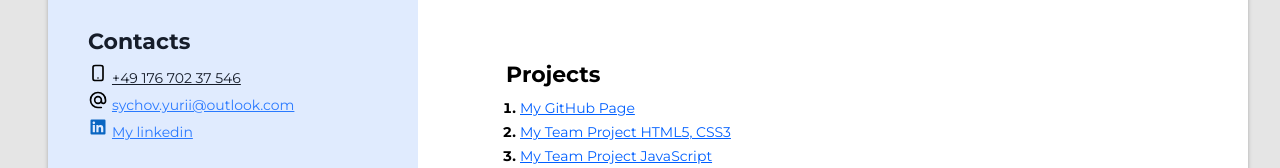
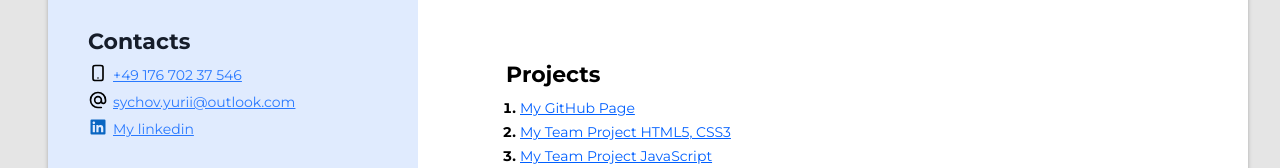
Before and after one commit to Sychov-Yurii/resume-project, a plain HTML site: page index.html in a window 1280 px wide. Shown: the part 401-569 px from the top of the page. Drawn offline with Linux system fonts and the light colour scheme.

Commit message:
add svg to kontakts and update project page

```diff
--- a/css/styles.css
+++ b/css/styles.css
@@ -179,6 +179,8 @@ body {
 
 .contacts-item {
     margin: auto;
+    display: flex;
+    gap: 5px;
 }
 
 .contacts-numbers {
@@ -186,7 +188,7 @@ body {
     font-weight: 400;
     font-size: 14px;
     line-height: 24px;
-    color: #161D2A;
+    color: #2979FF;
 }
 
 .contacts-email {
@@ -272,15 +274,15 @@ body {
     line-height: 24px;
     color: #161D2A;
 }
-
+/*
 .href-resume {
     font-style: normal;
     font-weight: 400;
     font-size: 10px;
     line-height: 24px;
     color: #2979FF;
-}
+} */
 
 .svg-icon {
-    gap: 10px;
+    margin-right: ;
     }
--- a/index.html
+++ b/index.html
@@ -202,6 +202,27 @@
           <p class="contacts-item">
             <span class="contacts-type">
               <svg
+                xmlns="http://www.w3.org/2000/svg"
+                width="20"
+                height="20"
+                fill="none"
+                viewBox="0 0 16 16"
+              >
+                <path
+                  fill="#0A66C2"
+                  d="M12.225 12.225h-1.778V9.44c0-.664-.012-1.519-.925-1.519-.926 0-1.068.724-1.068 1.47v2.834H6.676V6.498h1.707v.783h.024c.348-.594.996-.95 1.684-.925 1.802 0 2.135 1.185 2.135 2.728l-.001 3.14zM4.67 5.715a1.037 1.037 0 0 1-1.032-1.031c0-.566.466-1.032 1.032-1.032.566 0 1.031.466 1.032 1.032 0 .566-.466 1.032-1.032 1.032zm.889 6.51h-1.78V6.498h1.78v5.727zM13.11 2H2.885A.88.88 0 0 0 2 2.866v10.268a.88.88 0 0 0 .885.866h10.226a.882.882 0 0 0 .889-.866V2.865a.88.88 0 0 0-.889-.864z"
+                />
+              </svg>
+            </span>
+            <a
+              href="https://www.linkedin.com/in/yurii-sychov-b35a40267/"
+              class="contacts-email"
+              >My linkedin</a
+            >
+          </p>
+          <!-- <p class="contacts-item">
+            <span class="contacts-type">
+              <svg
                 class="svg-icon"
                 xmlns="http://www.w3.org/2000/svg"
                 width="20"
@@ -221,7 +242,7 @@
                 My linkedin</a
               >
             </span>
-          </p>
+          </p> -->
         </div>
         <!-- Tech skils -->
         <div class="tech-skills-container">
```
